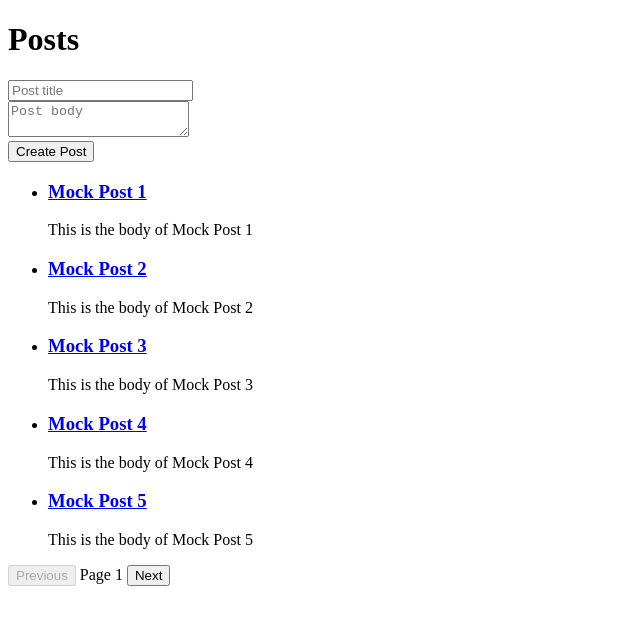
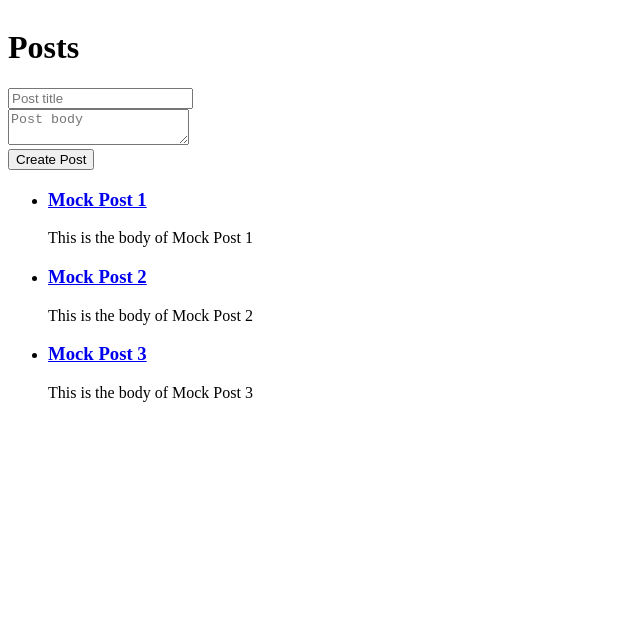
Before and after one commit to otabek/js-lab, a React (Vite) app: page / in a window 1280 px wide. Shown: the top 624 px of the page, without its empty margins (0-640 px from the left). Built offline with nearby package versions, Linux system fonts and the light colour scheme.

Commit message:
Savlatxon Eshonov Task 2

```diff
--- a/src/App.tsx
+++ b/src/App.tsx
@@ -1,5 +1,5 @@
 import React, { useState } from 'react'
-import { useMutation, useQuery, useQueryClient } from '@tanstack/react-query'
+import { useInfiniteQuery, useMutation, useQuery, useQueryClient } from '@tanstack/react-query'
 import { createMockPost, fetchMockPostsByPage, getPostById } from './data'
 
 function usePost(postId: number) {
@@ -51,16 +51,19 @@ const Posts = ({
   const queryClient = useQueryClient()
   const [title, setTitle] = useState('')
   const [body, setBody] = useState('')
-  const [page, setPage] = useState(1)
 
   const {
-    data: posts,
+    data,
     isLoading,
     isError,
-  } = useQuery({
-    queryKey: ['posts', page],
-    queryFn: () => fetchMockPostsByPage(page, 5),
-    // keepPreviousData: true, // Keep previous data while fetching the next page
+    fetchNextPage,
+    hasNextPage,
+    isFetchingNextPage,
+  } = useInfiniteQuery({
+    queryKey: ['posts'],
+    queryFn: ({ pageParam = 1 }) => fetchMockPostsByPage(pageParam, 5),
+    getNextPageParam: (lastPage, pages) => (lastPage.length === 5 ? pages.length + 1 : undefined),
+    initialPageParam: 1,  // Указываем начальный параметр страницы
   })
 
   const mutation = useMutation({
@@ -82,11 +85,18 @@ const Posts = ({
     setBody('')
   }
 
+  const handleScroll = (e: React.UIEvent<HTMLDivElement>) => {
+    const { scrollTop, scrollHeight, clientHeight } = e.currentTarget
+    if (scrollHeight - scrollTop === clientHeight && hasNextPage) {
+      fetchNextPage()
+    }
+  }
+
   if (isLoading) return <div>Loading...</div>
   if (isError) return <div>Error loading posts</div>
 
   return (
-    <div>
+    <div onScroll={handleScroll} style={{ height: '400px', overflowY: 'auto' }}>
       <h1>Posts</h1>
 
       <form onSubmit={handleSubmit}>
@@ -109,7 +119,8 @@ const Posts = ({
       </form>
 
       <ul>
-        {posts?.map((post) => (
+        {data?.pages.map((page) =>
+          page.map((post) => (
             <li key={post.id}>
               <a
                 onClick={() => setPostId(post.id)}
@@ -127,20 +138,16 @@ const Posts = ({
               </a>
               <p>{post.body}</p>
             </li>
-        ))}
+          ))
+        )}
       </ul>
 
       <div>
-        <button onClick={() => setPage((old) => Math.max(old - 1, 1))} disabled={page === 1}>
-          Previous
-        </button>
-        <span> Page {page} </span>
-        <button
-          onClick={() => setPage((old) => (posts && posts.length === 5 ? old + 1 : old))}
-          disabled={!posts || posts.length < 5}
-        >
-          Next
-        </button>
+        {isFetchingNextPage ? (
+          <p>Loading more...</p>
+        ) : (
+          hasNextPage && <p>Scroll down to load more</p>
+        )}
       </div>
     </div>
   )
```
Lines whose indentation alone changed are shown as unchanged.
